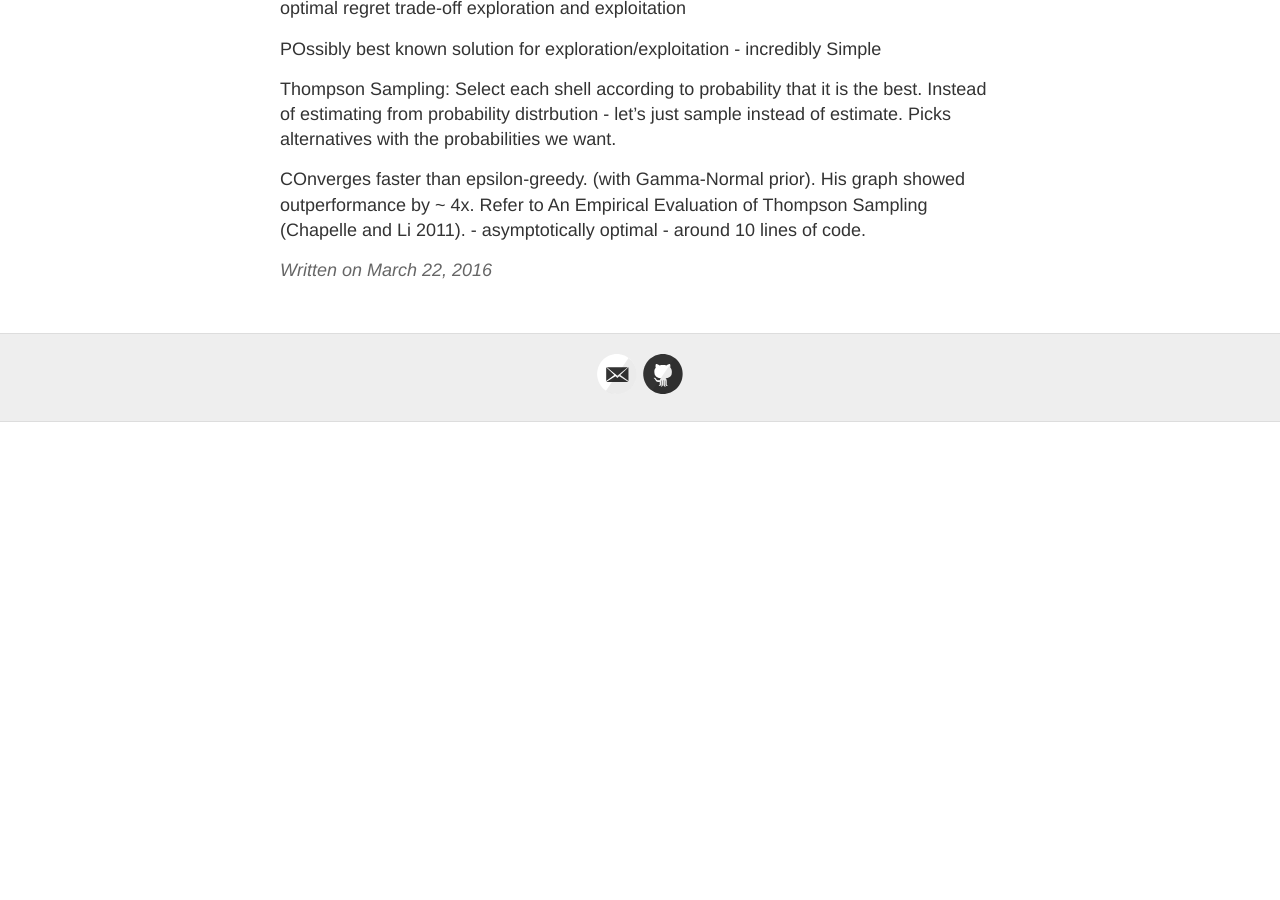
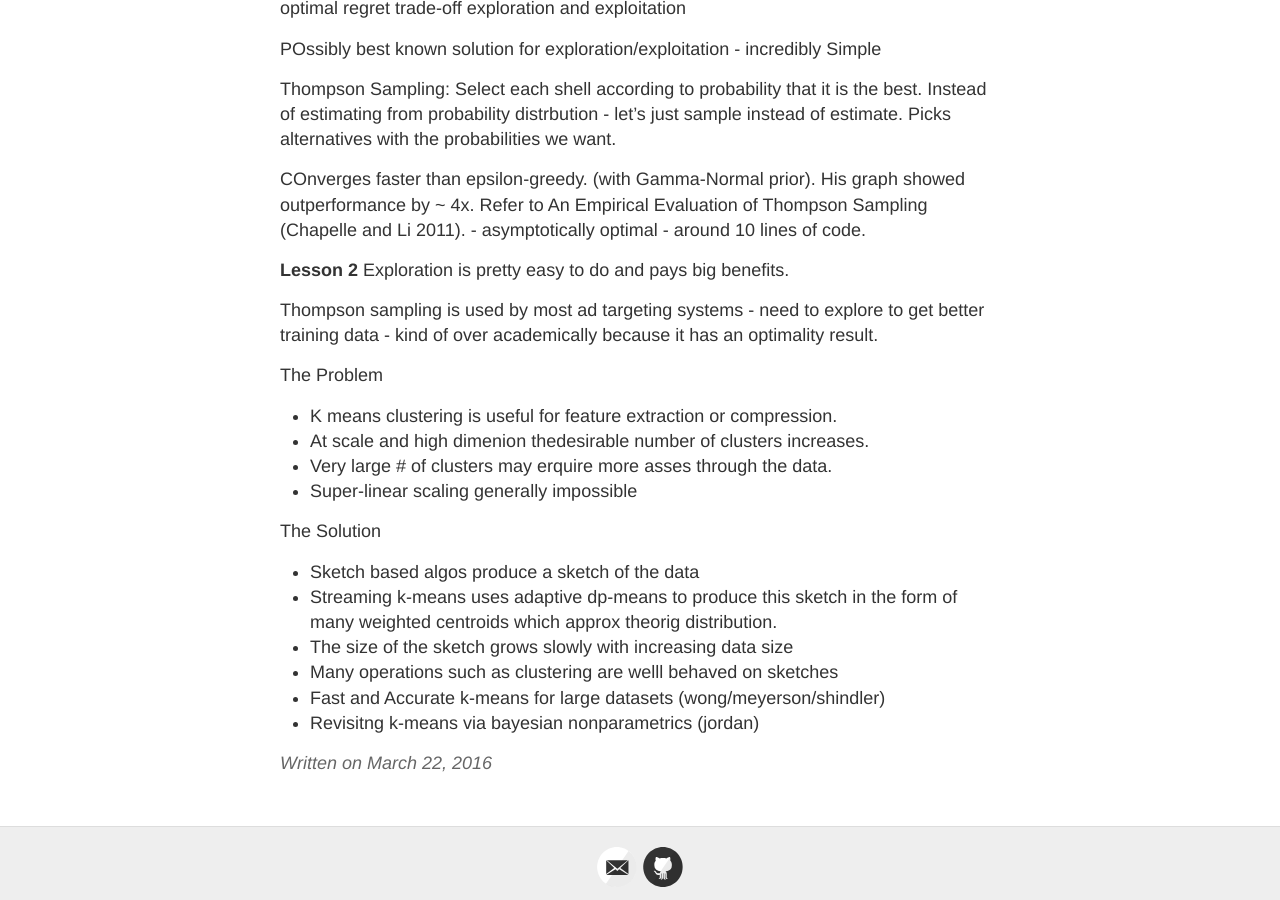
Before and after one commit to RONNCC/ronncc.github, a Jekyll site: the page built from _posts/2016-3-22-mapr-talk-march-22-2016.md, in a window 1280 px wide and 900 px high, scrolled down 819 px. Built offline with Jekyll 4.4.1, drawn with Linux system fonts in a browser that asks for light colours; comment, search, counter and statistics services are not loaded; before the commit the page ends 1241 px from its top, so only the background shows below that.

Commit message:
update from Jekyller

```diff
--- a/_posts/2016-3-22-mapr-talk-march-22-2016.md
+++ b/_posts/2016-3-22-mapr-talk-march-22-2016.md
@@ -45,3 +45,24 @@ POssibly best known solution for exploration/exploitation - incredibly Simple
 Thompson Sampling: Select each shell according to probability that it is the best. Instead of estimating from probability distrbution - let's just sample instead of estimate. Picks alternatives with the probabilities we want.
 
 COnverges faster than epsilon-greedy. (with Gamma-Normal prior). His graph showed outperformance by ~ 4x.  Refer to An Empirical Evaluation of Thompson Sampling (Chapelle and Li 2011). - asymptotically optimal - around 10 lines of code.
+
+
+**Lesson 2** Exploration is pretty easy to do and pays big benefits.
+
+Thompson sampling is used by most ad targeting systems - need to explore to get better training data - kind of over academically because it has an optimality result.
+
+
+The Problem
+- K means clustering is useful for feature extraction or compression.
+- At scale and high dimenion thedesirable number of clusters increases.
+- Very large # of clusters may erquire more asses through the data.
+- Super-linear scaling generally impossible
+
+The Solution
+
+- Sketch based algos produce a sketch of the data
+- Streaming k-means uses adaptive dp-means to produce this sketch in the form of many weighted centroids which approx theorig distribution.
+- The size of the sketch grows slowly with increasing data size
+- Many operations such as clustering are welll behaved on sketches
+- Fast and Accurate k-means for large datasets (wong/meyerson/shindler)
+- Revisitng k-means via bayesian nonparametrics (jordan)
```
Also changed, not shown: other parts of _posts/2016-3-22-mapr-talk-march-22-2016.md (+1 -1 lines).
